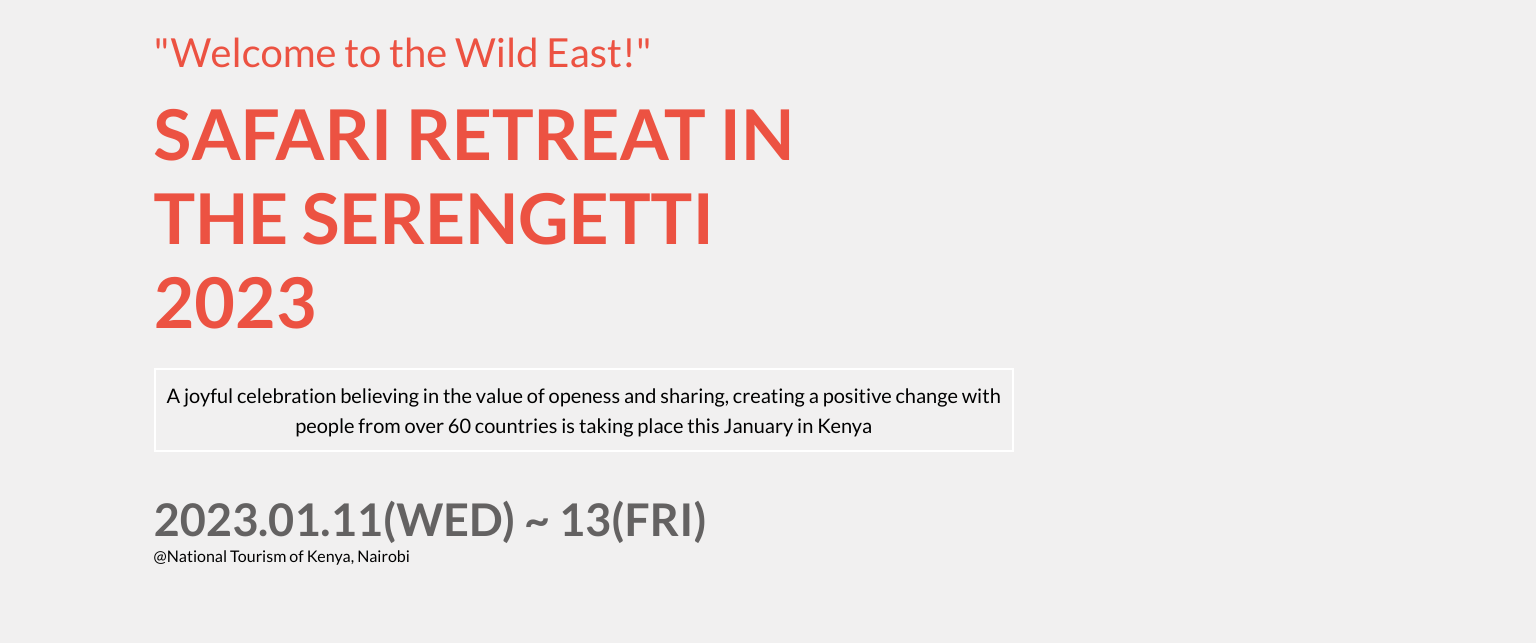
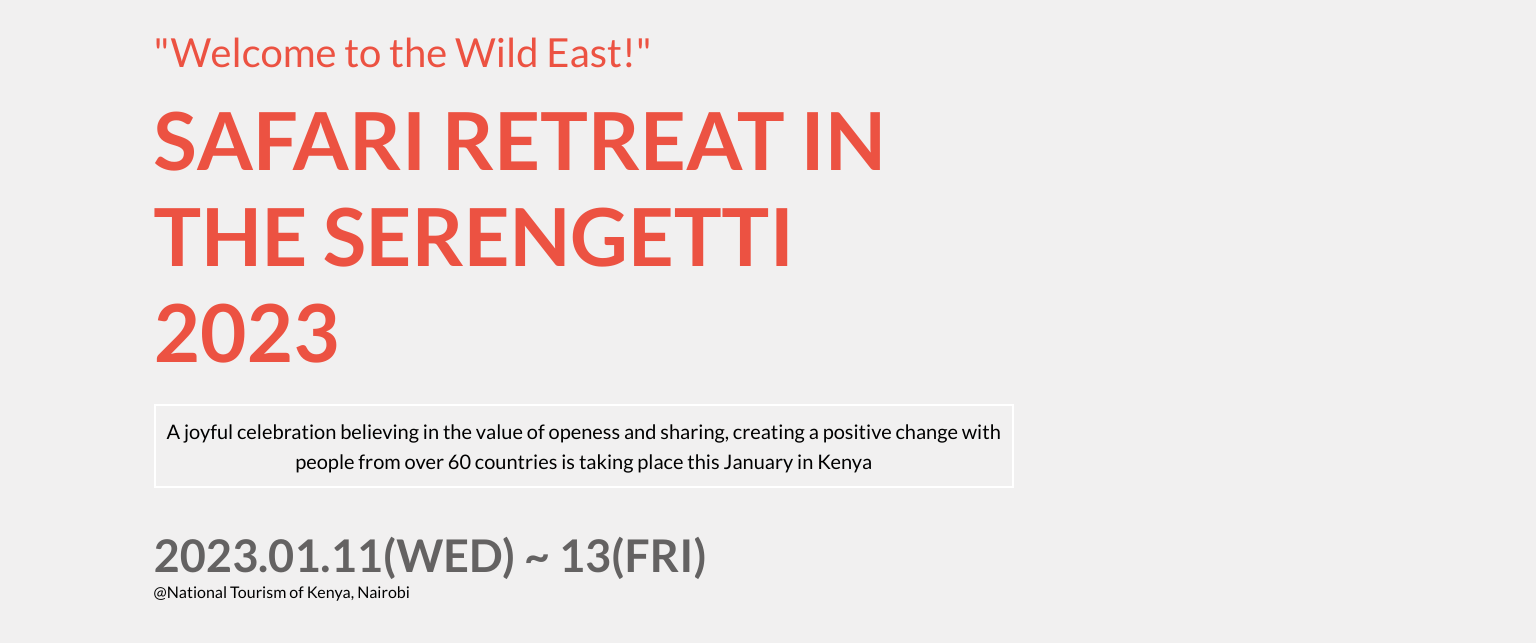
Before and after one commit to coderacheal/Safari-Retreat, a website: page index.html in a window 1536 px wide. Shown: the part 117-760 px from the top of the page. Drawn offline with Linux system fonts and the light colour scheme.

Commit message:
Update readme file

```diff
--- a/styles/index.css
+++ b/styles/index.css
@@ -195,10 +195,6 @@ main {
     padding: 5px;
   }
 
-  /* .nav-links {
-    color: black;
-  } */
-
   .nav-links:hover {
     color: red;
     background-color: rgb(255, 255, 255);
@@ -368,14 +364,12 @@ main {
 
   .event-name {
     font-size: 50px;
-    width: 80%;
+    width: 90%;
   }
 
   .date {
     font-size: 32px;
     font-weight: bold;
-
-    /* color: rgb(100, 98, 98); */
   }
 
   .date-and-tourism {
@@ -402,8 +396,8 @@ main {
   }
 
   .event-name {
-    font-size: 70px;
-    width: 55%;
+    font-size: 80px;
+    width: 65%;
   }
 
   .date {
```
Also changed, not shown: README.md.
